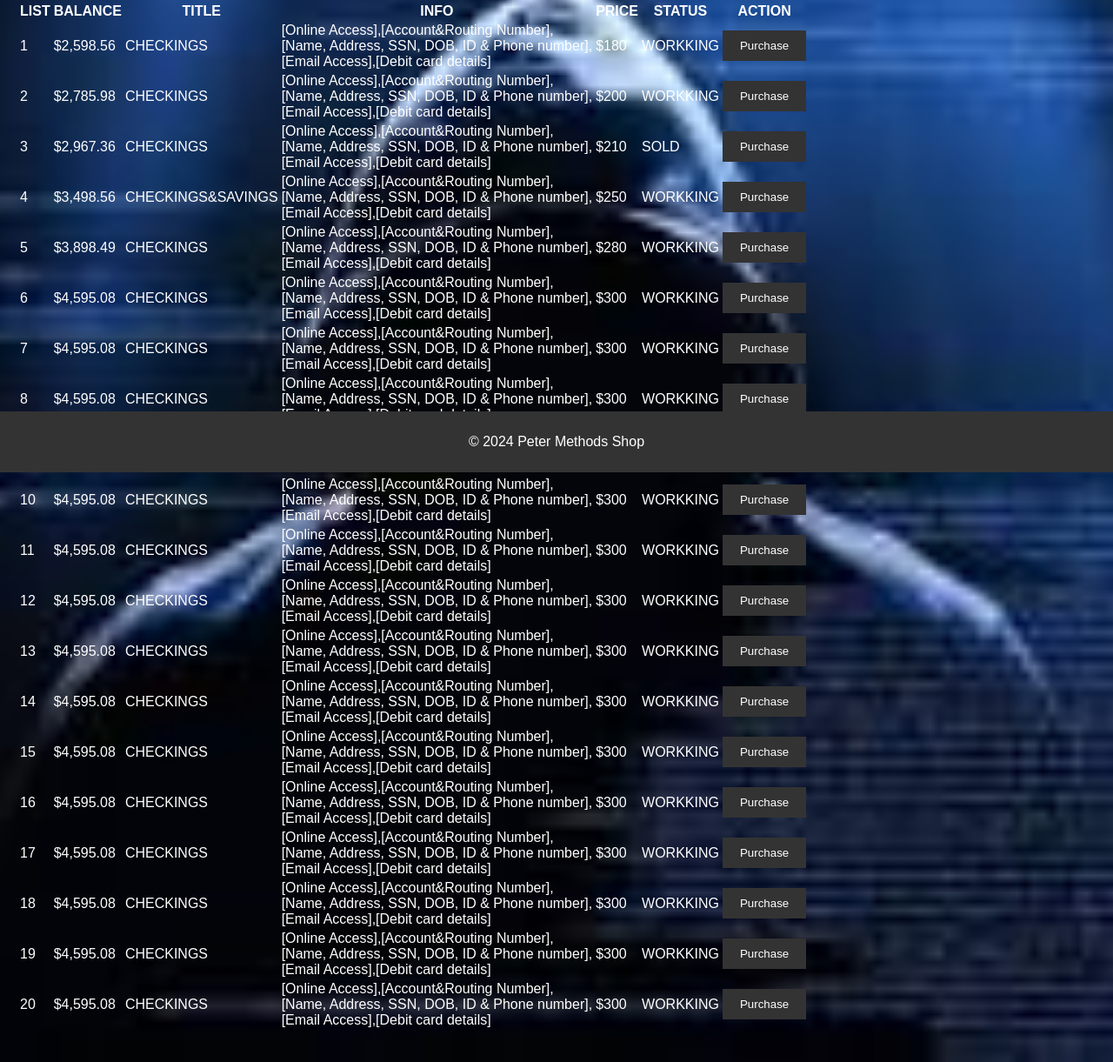
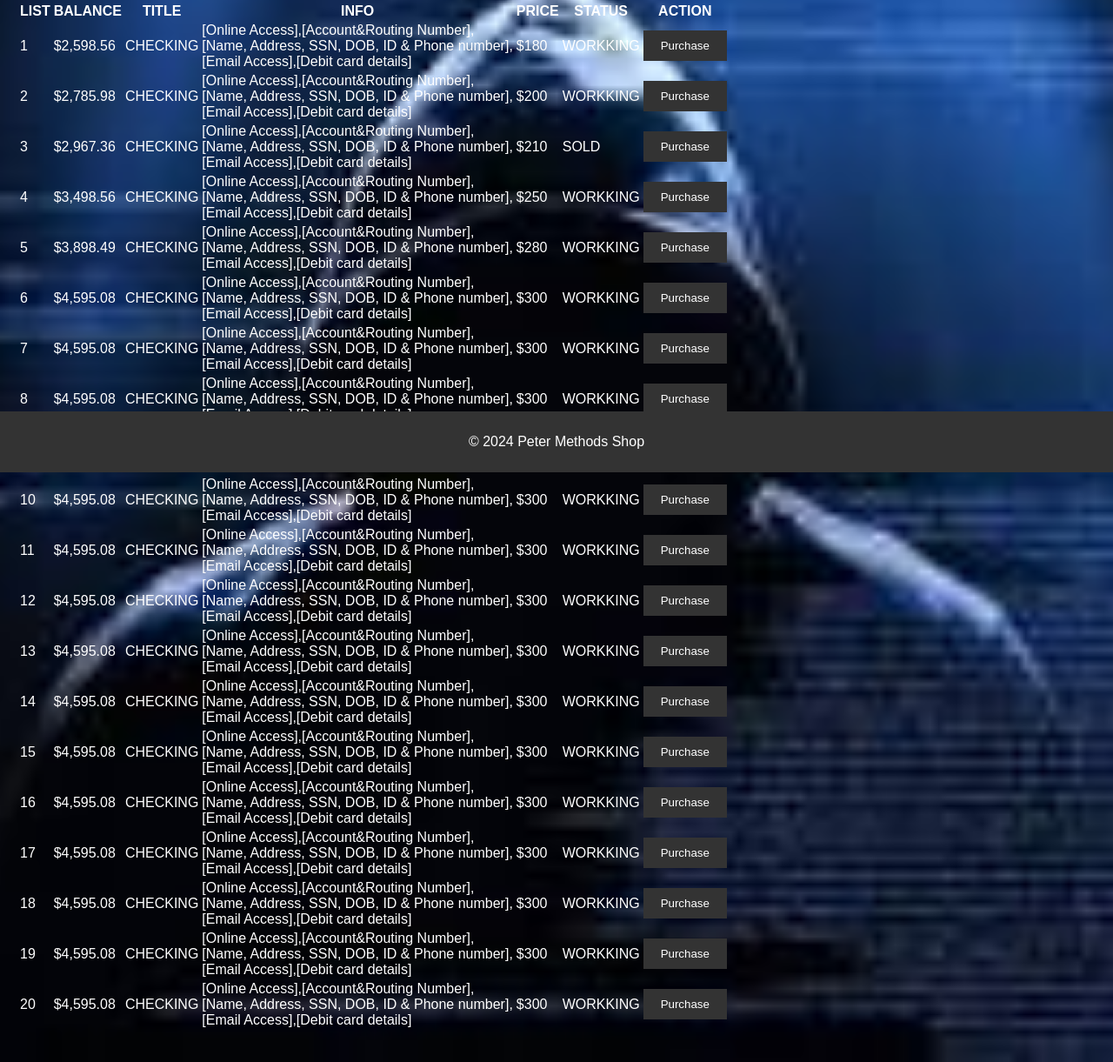
Before and after one commit to Juniorpeter/Peter-Methods-Shops, a plain HTML site: page banklogs.html in a window 1280 px wide. Shown: the part 257-1478 px from the top of the page at 87% size. Drawn offline with Linux system fonts and the light colour scheme.

Commit message:
Update banklogs.html

```diff
--- a/banklogs.html
+++ b/banklogs.html
@@ -35,7 +35,7 @@
        <tr>
             <td> 1 </td>
             <td> $2,598.56 </td>
-            <td> CHECKINGS </td>
+            <td> CHECKING </td>
             <td> [Online Access],[Account&Routing Number],<br>[Name, Address, SSN, DOB, ID & Phone number],<br>[Email Access],[Debit card details]</td>
             <td> $180 </td>
             <td> WORKKING </td>
@@ -45,7 +45,7 @@
         <tr>
             <td> 2 </td>
             <td> $2,785.98 </td>
-            <td> CHECKINGS </td>
+            <td> CHECKING </td>
             <td> [Online Access],[Account&Routing Number],<br>[Name, Address, SSN, DOB, ID & Phone number],<br>[Email Access],[Debit card details]</td>
             <td> $200 </td>
             <td> WORKKING </td>
@@ -54,7 +54,7 @@
 
             <td> 3 </td>
             <td> $2,967.36 </td>
-            <td> CHECKINGS </td>
+            <td> CHECKING </td>
             <td> [Online Access],[Account&Routing Number],<br>[Name, Address, SSN, DOB, ID & Phone number],<br>[Email Access],[Debit card details]</td>
             <td> $210 </td>
             <td> SOLD </td>
@@ -64,7 +64,7 @@
             <tr>
             <td> 4 </td>
             <td> $3,498.56 </td>
-            <td> CHECKINGS&SAVINGS </td>
+            <td> CHECKING </td>
             <td> [Online Access],[Account&Routing Number],<br>[Name, Address, SSN, DOB, ID & Phone number],<br>[Email Access],[Debit card details]</td>
             <td> $250 </td>
             <td> WORKKING </td>
@@ -74,7 +74,7 @@
             <tr>
             <td> 5 </td>
             <td> $3,898.49 </td>
-            <td> CHECKINGS </td>
+            <td> CHECKING </td>
             <td> [Online Access],[Account&Routing Number],<br>[Name, Address, SSN, DOB, ID & Phone number],<br>[Email Access],[Debit card details]</td>>
             <td> $280 </td>
             <td> WORKKING </td>
@@ -84,7 +84,7 @@
             <tr>
             <td> 6 </td>
             <td> $4,595.08 </td>
-            <td> CHECKINGS </td>
+            <td> CHECKING </td>
             <td> [Online Access],[Account&Routing Number],<br>[Name, Address, SSN, DOB, ID & Phone number],<br>[Email Access],[Debit card details]</td>
             <td> $300 </td>
             <td> WORKKING </td>
@@ -94,7 +94,7 @@
             <tr>
             <td> 7 </td>
             <td> $4,595.08 </td>
-            <td> CHECKINGS </td>
+            <td> CHECKING </td>
             <td> [Online Access],[Account&Routing Number],<br>[Name, Address, SSN, DOB, ID & Phone number],<br>[Email Access],[Debit card details]</td>
             <td> $300 </td>
             <td> WORKKING </td>
@@ -104,7 +104,7 @@
             <tr>
             <td> 8 </td>
             <td> $4,595.08 </td>
-            <td> CHECKINGS </td>
+            <td> CHECKING </td>
             <td> [Online Access],[Account&Routing Number],<br>[Name, Address, SSN, DOB, ID & Phone number],<br>[Email Access],[Debit card details]</td>
             <td> $300 </td>
             <td> WORKKING </td>
@@ -114,7 +114,7 @@
             <tr>
             <td> 9 </td>
             <td> $4,595.08 </td>
-            <td> CHECKINGS </td>
+            <td> CHECKING </td>
             <td> [Online Access],[Account&Routing Number],<br>[Name, Address, SSN, DOB, ID & Phone number],<br>[Email Access],[Debit card details]</td>
             <td> $300 </td>
             <td> WORKKING </td>
@@ -124,7 +124,7 @@
             <tr>
             <td> 10 </td>
             <td> $4,595.08 </td>
-            <td> CHECKINGS </td>
+            <td> CHECKING </td>
             <td> [Online Access],[Account&Routing Number],<br>[Name, Address, SSN, DOB, ID & Phone number],<br>[Email Access],[Debit card details]</td>
             <td> $300 </td>
             <td> WORKKING </td>
@@ -134,7 +134,7 @@
             <tr>
             <td> 11 </td>
             <td> $4,595.08 </td>
-            <td> CHECKINGS </td>
+            <td> CHECKING </td>
             <td> [Online Access],[Account&Routing Number],<br>[Name, Address, SSN, DOB, ID & Phone number],<br>[Email Access],[Debit card details]</td>
             <td> $300 </td>
             <td> WORKKING </td>
@@ -144,7 +144,7 @@
             <tr>
             <td> 12 </td>
             <td> $4,595.08 </td>
-            <td> CHECKINGS </td>
+            <td> CHECKING </td>
             <td> [Online Access],[Account&Routing Number],<br>[Name, Address, SSN, DOB, ID & Phone number],<br>[Email Access],[Debit card details]</td>
             <td> $300 </td>
             <td> WORKKING </td>
@@ -154,7 +154,7 @@
             <tr>
             <td> 13 </td>
             <td> $4,595.08 </td>
-            <td> CHECKINGS </td>
+            <td> CHECKING </td>
             <td> [Online Access],[Account&Routing Number],<br>[Name, Address, SSN, DOB, ID & Phone number],<br>[Email Access],[Debit card details]</td>
             <td> $300 </td>
             <td> WORKKING </td>
@@ -164,7 +164,7 @@
             <tr>
             <td> 14 </td>
             <td> $4,595.08 </td>
-            <td> CHECKINGS </td>
+            <td> CHECKING </td>
             <td> [Online Access],[Account&Routing Number],<br>[Name, Address, SSN, DOB, ID & Phone number],<br>[Email Access],[Debit card details]</td>
             <td> $300 </td>
             <td> WORKKING </td>
@@ -174,7 +174,7 @@
             <tr>
             <td> 15 </td>
             <td> $4,595.08 </td>
-            <td> CHECKINGS </td>
+            <td> CHECKING </td>
             <td> [Online Access],[Account&Routing Number],<br>[Name, Address, SSN, DOB, ID & Phone number],<br>[Email Access],[Debit card details]</td>
             <td> $300 </td>
             <td> WORKKING </td>
@@ -184,7 +184,7 @@
             <tr>
             <td> 16 </td>
             <td> $4,595.08 </td>
-            <td> CHECKINGS </td>
+            <td> CHECKING </td>
             <td> [Online Access],[Account&Routing Number],<br>[Name, Address, SSN, DOB, ID & Phone number],<br>[Email Access],[Debit card details]</td>
             <td> $300 </td>
             <td> WORKKING </td>
@@ -194,7 +194,7 @@
             <tr>
             <td> 17 </td>
             <td> $4,595.08 </td>
-            <td> CHECKINGS </td>
+            <td> CHECKING </td>
             <td> [Online Access],[Account&Routing Number],<br>[Name, Address, SSN, DOB, ID & Phone number],<br>[Email Access],[Debit card details]</td>
             <td> $300 </td>
             <td> WORKKING </td>
@@ -204,7 +204,7 @@
             <tr>
             <td> 18 </td>
             <td> $4,595.08 </td>
-            <td> CHECKINGS </td>
+            <td> CHECKING </td>
             <td> [Online Access],[Account&Routing Number],<br>[Name, Address, SSN, DOB, ID & Phone number],<br>[Email Access],[Debit card details]</td>
             <td> $300 </td>
             <td> WORKKING </td>
@@ -214,7 +214,7 @@
             <tr>
             <td> 19 </td>
             <td> $4,595.08 </td>
-            <td> CHECKINGS </td>
+            <td> CHECKING </td>
             <td> [Online Access],[Account&Routing Number],<br>[Name, Address, SSN, DOB, ID & Phone number],<br>[Email Access],[Debit card details]</td>
             <td> $300 </td>
             <td> WORKKING </td>
@@ -224,7 +224,7 @@
             <tr>
             <td> 20 </td>
             <td> $4,595.08 </td>
-            <td> CHECKINGS </td>
+            <td> CHECKING </td>
             <td> [Online Access],[Account&Routing Number],<br>[Name, Address, SSN, DOB, ID & Phone number],<br>[Email Access],[Debit card details]</td>
             <td> $300 </td>
             <td> WORKKING </td>
```
